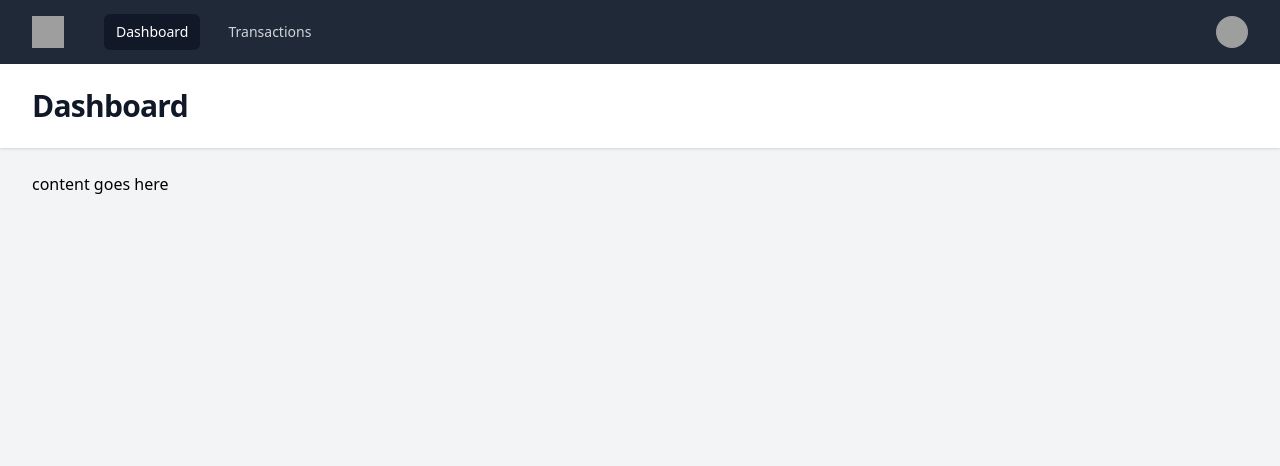
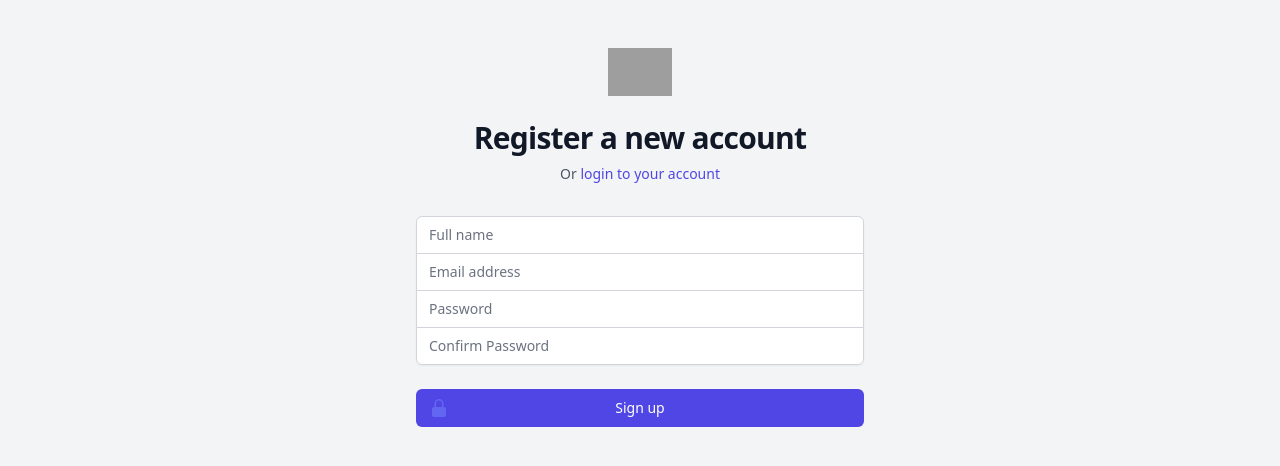
Before and after one commit to SetoE/budget-tracking-app-frontend, a Vue app: page /register in a window 1280 px wide. Before the commit this address led to /dashboard. Shown: the top 466 px of the page. Built offline with nearby package versions, Linux system fonts and the light colour scheme; grey boxes are pictures that could not be loaded.

Commit message:
Implemented register feature

```diff
--- a/src/store/index.js
+++ b/src/store/index.js
@@ -4,20 +4,37 @@
   state: {
     user: {
       data: {
-        name: 'Seto Sato',
-        email: 'tom@example.com',
-        imageUrl:
-          'https://images.unsplash.com/photo-1472099645785-5658abf4ff4e?ixlib=rb-1.2.1&ixid=eyJhcHBfaWQiOjEyMDd9&auto=format&fit=facearea&facepad=2&w=256&h=256&q=80',
       },
-      token: 123,
+      token: sessionStorage.getItem("TOKEN"),
     }
   },
   getters: {},
-  actions: {},
+  actions: {
+    register({ commit }, user) {
+      return fetch(`http://localhost/api/register`, {
+        headers: {
+          "Content-Type": "application/json",
+          Accept: "application/json",
+        },
+        method: "POST",
+        body: JSON.stringify(user),
+      })
+        .then((res) => res.json())
+        .then((res) => {
+          commit("setUser", res);
+          return res;
+        });
+    }
+  },
   mutations: {
-    logout: state => {
+    logout: (state) => {
       state.user.data = {};
       state.user.token = null;
+    },
+    setUser: (state, userData) => {
+      state.user.token = userData.token;
+      state.user.data = userData.data;
+      sessionStorage.setItem("TOKEN", userData.token);
     }
   },
   modules: {},
--- a/src/views/Register.vue
+++ b/src/views/Register.vue
@@ -11,19 +11,19 @@
         account</router-link>
     </p>
   </div>
-  <form class="mt-8 space-y-6" action="#" method="POST">
+  <form class="mt-8 space-y-6" @submit="register">
     <input type="hidden" name="remember" value="true" />
     <div class="-space-y-px rounded-md shadow-sm">
       <div>
         <label for="full-name" class="sr-only">Full Name</label>
-        <input id="full-name" name="name" type="text" autocomplete="name" required=""
+        <input id="full-name" name="name" type="text" autocomplete="name" required="" v-model="user.name"
           class="relative block w-full appearance-none rounded-none rounded-t-md border border-gray-300 px-3 py-2 text-gray-900 placeholder-gray-500 focus:z-10 focus:border-indigo-500 focus:outline-none focus:ring-indigo-500 sm:text-sm"
           placeholder="Full name" />
       </div>
 
       <div>
         <label for="email-address" class="sr-only">Email address</label>
-        <input id="email-address" name="email" type="email" autocomplete="email" required=""
+        <input id="email-address" name="email" type="email" autocomplete="email" required="" v-model="user.email"
           class="relative block w-full appearance-none rounded-none border border-gray-300 px-3 py-2 text-gray-900 placeholder-gray-500 focus:z-10 focus:border-indigo-500 focus:outline-none focus:ring-indigo-500 sm:text-sm"
           placeholder="Email address" />
       </div>
@@ -31,8 +31,17 @@
       <div>
         <label for="password" class="sr-only">Password</label>
         <input id="password" name="password" type="password" autocomplete="current-password" required=""
+          v-model="user.password"
+          class="relative block w-full appearance-none rounded-none border border-gray-300 px-3 py-2 text-gray-900 placeholder-gray-500 focus:z-10 focus:border-indigo-500 focus:outline-none focus:ring-indigo-500 sm:text-sm"
+          placeholder="Password" />
+      </div>
+
+      <div>
+        <label for="password_confirmation" class="sr-only">Confirm Password</label>
+        <input id="password_confirmation" name="password_confirmation" type="password"
+          autocomplete="current-password_confirmation" required="" v-model="user.password_confirmation"
           class="relative block w-full appearance-none rounded-none rounded-b-md border border-gray-300 px-3 py-2 text-gray-900 placeholder-gray-500 focus:z-10 focus:border-indigo-500 focus:outline-none focus:ring-indigo-500 sm:text-sm"
-          placeholder="Password" />
+          placeholder="Confirm Password" />
       </div>
     </div>
 
@@ -48,10 +57,28 @@
   </form>
 </template>
 
-<script>
+<script setup>
 import { LockClosedIcon } from '@heroicons/vue/20/solid'
+import store from '../store'
+import { useRouter } from 'vue-router'
 
-export default {
-  name: 'Register',
+const router = useRouter();
+const user = {
+  name: '',
+  email: '',
+  password: '',
+  password_confirmation: '',
+};
+
+function register(ev) {
+  ev.preventDefault();
+
+  store
+    .dispatch('register', user)
+    .then(() => {
+      router.push({
+        name: 'Dashboard',
+      })
+    })
 }
 </script>
```
